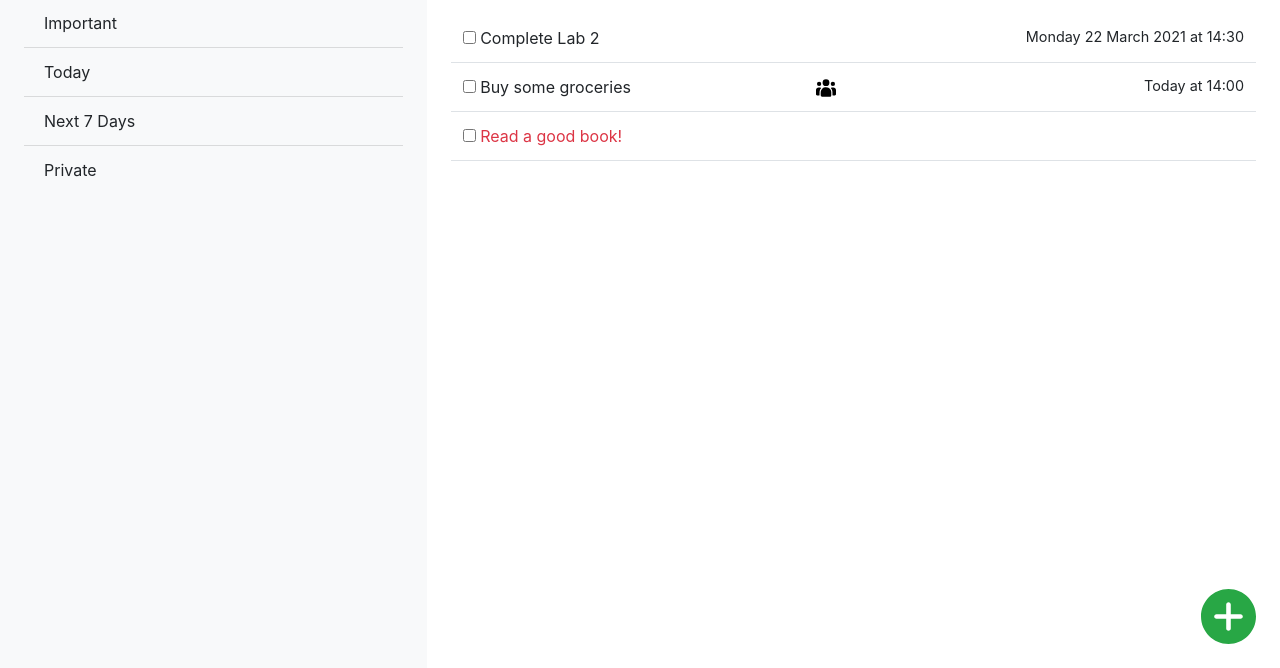
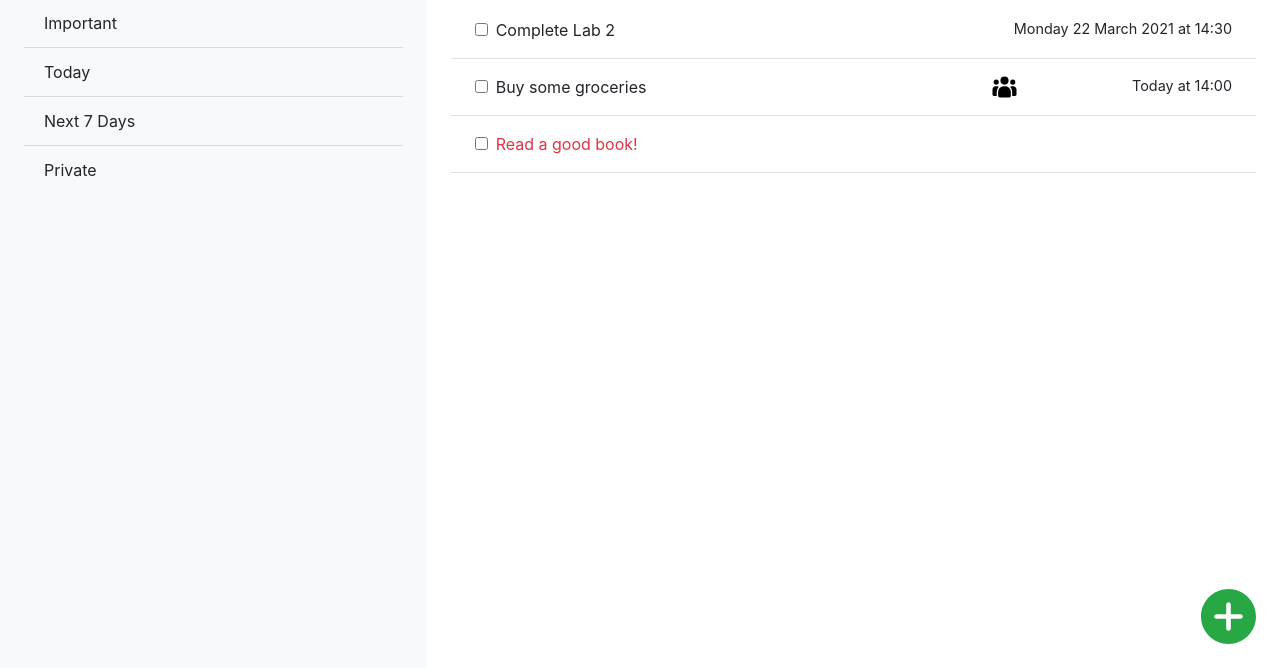
Before and after one commit to se98100/polito-WA1-labs, a plain HTML site: page lab2/index.html in a window 1280 px wide. Shown: the part 132-800 px from the top of the page. Drawn offline with nearby package versions, Linux system fonts and the light colour scheme.

Commit message:
tasks list refactor

```diff
--- a/lab2/index.html
+++ b/lab2/index.html
@@ -46,35 +46,28 @@
             </div>
 
             <div class="col-12 col-md-8 p-4">
-                <h1>All</h1>
-                <table class="table mt-3">
-                    <tr>
-                        <td>
-                            <input type="checkbox">
-                            Complete Lab 2
-                        </td>
-                        <td class="text-right"></td>
-                        <td class="deadline">Monday 22 March 2021 at 14:30</td>
-                      </tr>
-                      <tr>
-                        <td>
-                            <input type="checkbox">
-                            Buy some groceries
-                        </td>
-                        <td class="text-right">
-                            <img src="public.svg" height="20px">
-                        </td>
-                        <td class="deadline">Today at 14:00</td>
-                      </tr>
-                      <tr>
-                        <td class="text-danger">
-                            <input type="checkbox">
-                            Read a good book!
-                        </td>
-                        <td class="text-right"></td>
-                        <td class="deadline"></td>
-                      </tr>
-                </table>
+                <h1 class="mb-1">All</h1>
+                <span class="d-flex border-bottom px-4 py-3">
+                    <span class="d-flex align-items-center flex-grow-1">
+                        <input type="checkbox" class="mr-2"/>
+                        Complete Lab 2
+                    </span>
+                    <span class="deadline">Monday 22 March 2021 at 14:30</span>
+                </span>
+                <span class="d-flex border-bottom px-4 py-3">
+                    <span class="d-flex align-items-center flex-grow-1">
+                        <input type="checkbox" class="mr-2"/>
+                        Buy some groceries
+                    </span>
+                    <img src="public.svg" height="24px" class="flex-grow-1">
+                    <span class="deadline">Today at 14:00</span>
+                </span>
+                <span class="d-flex border-bottom px-4 py-3">
+                    <span class="d-flex align-items-center flex-grow-1 text-danger">
+                        <input type="checkbox" class="mr-2"/>
+                        Read a good book!
+                    </span>
+                </span>
             </div>
 
             <img src="add.svg" width="55rem" id="add-button">
--- a/lab2/style.css
+++ b/lab2/style.css
@@ -27,13 +27,7 @@ body {
     padding: 0;
 }
 
-.table td{
-    border-bottom: 1px solid #dee2e6;
-    border-top: 0;
-}
-
 .deadline {
-    text-align: right;
     font-size: 0.9rem;
 }
 
```
